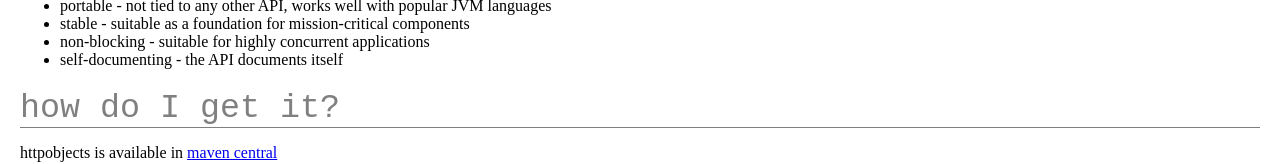
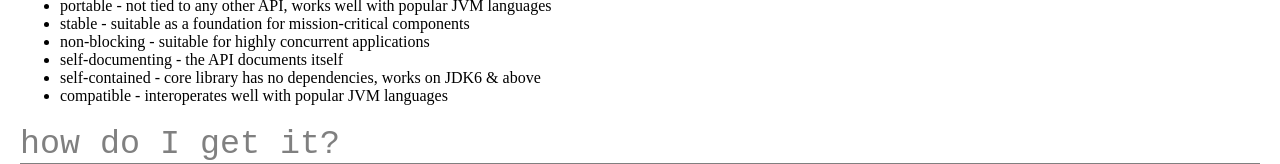
Before and after one commit to cjdev2/httpobjects, a plain HTML site: page index.html in a window 1280 px wide. Shown: the part 336-500 px from the top of the page. Drawn offline with Linux system fonts and the light colour scheme.

Commit message:
Added some more design goals that I realized were missing

```diff
--- a/index.html
+++ b/index.html
@@ -99,6 +99,8 @@
                         <li>stable - suitable as a foundation for mission-critical components</li>
                         <li>non-blocking - suitable for highly concurrent applications</li>
                         <li>self-documenting - the API documents itself</li>
+                        <li>self-contained - core library has no dependencies, works on JDK6 & above</li>
+                        <li>compatible - interoperates well with popular JVM languages</li>
                     </ul>
 
         </div>
```
